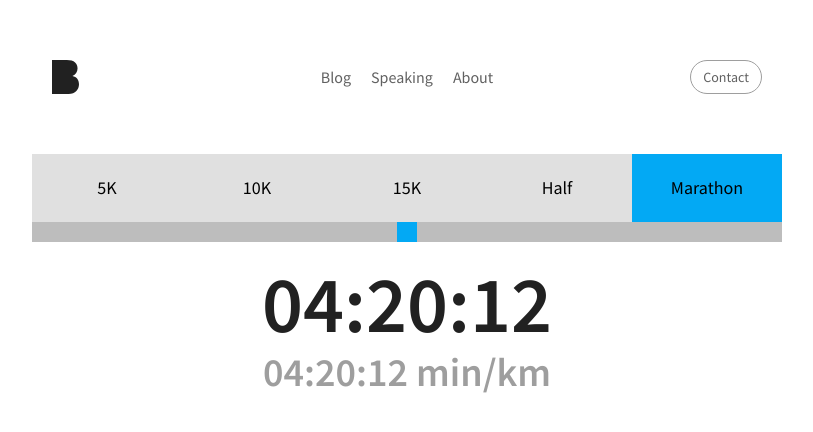
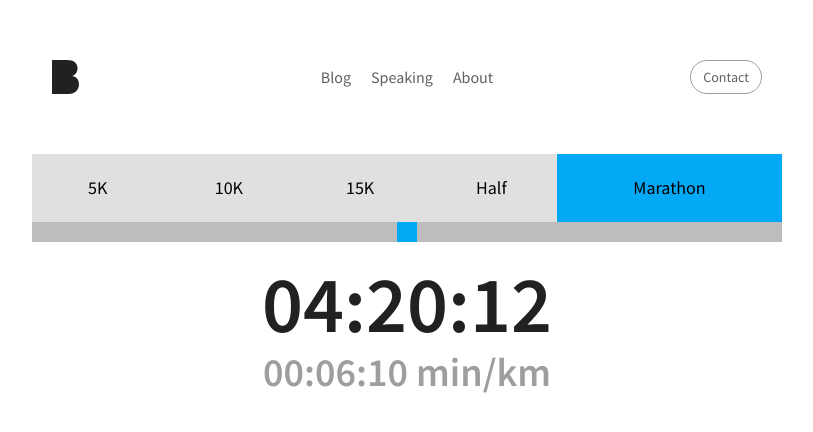
Before and after one commit to martinbuberl/martinbuberl.github.io, a Jekyll site: the page built from docs/pace.md, in a window 1280 px wide. Shown: the top 432 px of the page, without its empty margins (233-1046 px from the left). Built offline with Jekyll 4.4.1, drawn with Linux system fonts in a browser that asks for light colours; nearby versions of some CDN libraries; some web fonts are replaced.

Commit message:
Fixed bug and overflow

```diff
--- a/docs/pace.md
+++ b/docs/pace.md
@@ -14,7 +14,6 @@ permalink: /pace/
 .pace button {
   background-color: #E0E0E0;
   float: left;
-  width: 20%;
   border: none;
   outline: none;
   cursor: pointer;
@@ -66,11 +65,11 @@ permalink: /pace/
 </style>
 
 <div class="pace">
-  <button class="distanceTab" onclick="setDistance(event, '5')">5K</button>
-  <button class="distanceTab" onclick="setDistance(event, '10')">10K</button>
-  <button class="distanceTab" onclick="setDistance(event, '15')">15K</button>
-  <button class="distanceTab" onclick="setDistance(event, '21.0975')">Half</button>
-  <button class="distanceTab active" onclick="setDistance(event, '42.195')">Marathon</button>
+  <button class="distanceTab" style="width: 17.5%;" onclick="setDistance(event, '5')">5K</button>
+  <button class="distanceTab" style="width: 17.5%;" onclick="setDistance(event, '10')">10K</button>
+  <button class="distanceTab" style="width: 17.5%;" onclick="setDistance(event, '15')">15K</button>
+  <button class="distanceTab" style="width: 17.5%;" onclick="setDistance(event, '21.0975')">Half</button>
+  <button class="distanceTab active" style="width: 30%;" onclick="setDistance(event, '42.195')">Marathon</button>
 
   <!-- min pace 2:20 (140s) to max pace 10:00 (600s) -->
   <input type="range" min="140" max="600" value="370" id="slider">
```
Also changed, not shown: other parts of docs/pace.md (+1 -1 lines).
